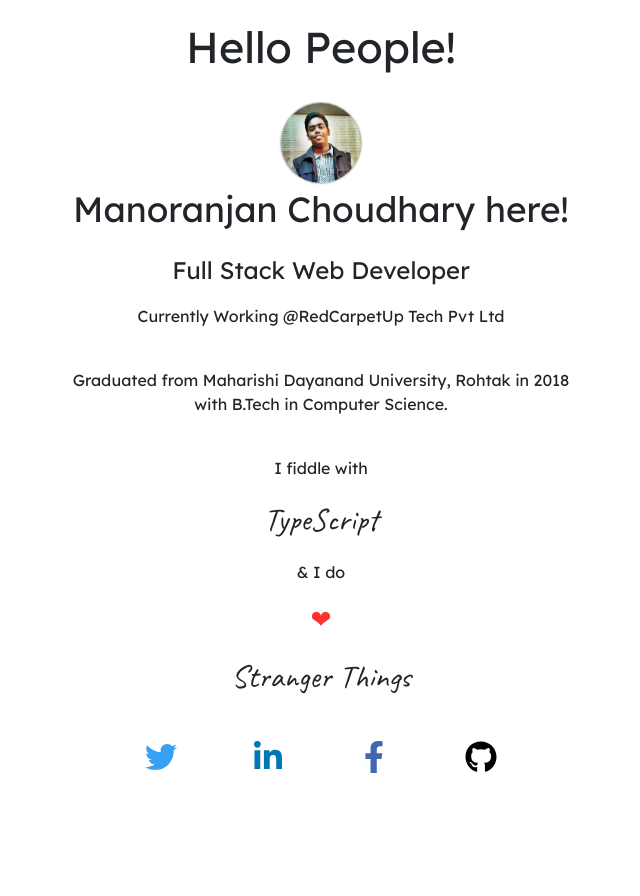
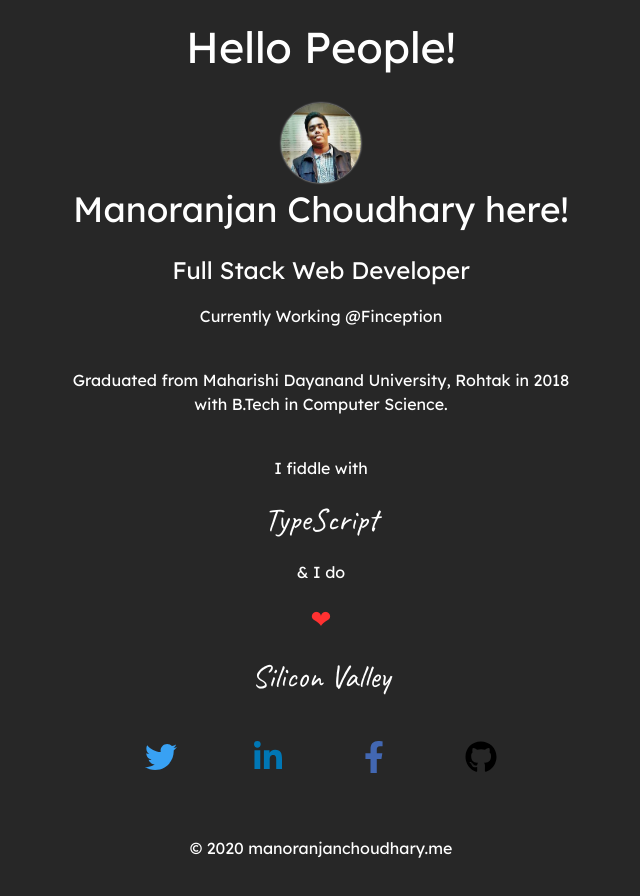
Before and after one commit to monu11296/manoranjanchoudhary.me, a React (Create React App) app: page / in a window 1280 px wide. Shown: the top 896 px of the page, without its empty margins (319-959 px from the left). Before the commit the page ends 800 px from the top, so only its background shows below. Built offline with nearby package versions, Linux system fonts and the light colour scheme.

Commit message:
dark mode - some updates

```diff
--- a/package.json
+++ b/package.json
@@ -15,7 +15,7 @@
     "node-sass": "^4.12.0",
     "react": "^16.9.0",
     "react-dom": "^16.9.0",
-    "react-scripts": "3.1.1",
+    "react-scripts": "3.1.2",
     "typescript": "3.5.3"
   },
   "scripts": {
--- a/src/App.tsx
+++ b/src/App.tsx
@@ -8,7 +8,7 @@ import Intro from './components/intro'
 
 const App: React.FC = () => {
     return (
-    <div className="container-fluid">
+    <div className="container-fluid bg-color">
         <div className={`${styles.App} row`}>
             <div className="col-12">
                 <header>
--- a/src/components/contact.tsx
+++ b/src/components/contact.tsx
@@ -5,34 +5,47 @@ import { FontAwesomeIcon } from '@fortawesome/react-fontawesome';
 import { library } from '@fortawesome/fontawesome-svg-core';
 import { faTwitter, faLinkedinIn, faFacebookF, faGithub } from '@fortawesome/free-brands-svg-icons';
 
+import styles from './style.module.scss'
+
 library.add(faTwitter, faLinkedinIn, faFacebookF, faGithub);
 
 const Contact: React.FC = () => {
     return (
 
         <div className="row">
-                <div className="col-4"></div>
-                <div className="col-1">
-                    <a href="https://twitter.com/mano11296" target = "_blank" rel = "noopener noreferrer">
-                        <FontAwesomeIcon icon={["fab","twitter"]} size="2x" color="#38A1F3"/>
+            <div className='col-12'>
+                <div className="row">
+                    <div className="col-lg-4 col-2"></div>
+                    <div className="col-lg-1 col-2">
+                        <a href="https://twitter.com/mano11296" target="_blank" rel="noopener noreferrer">
+                            <FontAwesomeIcon icon={["fab", "twitter"]} size="2x" color="#38A1F3" />
                         </a>
                     </div>
-                <div className="col-1">
-                    <a href="https://www.linkedin.com/in/monu11296/" target = "_blank" rel = "noopener noreferrer">
-                        <FontAwesomeIcon icon={["fab","linkedin-in"]} size="2x" color="#0077B5"/>
+                    <div className="col-lg-1 col-2">
+                        <a href="https://www.linkedin.com/in/monu11296/" target="_blank" rel="noopener noreferrer">
+                            <FontAwesomeIcon icon={["fab", "linkedin-in"]} size="2x" color="#0077B5" />
                         </a>
                     </div>
-                <div className="col-1">
-                    <a href="https://www.facebook.com/monu11296/" target = "_blank" rel = "noopener noreferrer">
-                        <FontAwesomeIcon icon={["fab","facebook-f"]} size="2x" color="#4267b2"/>
+                    <div className="col-lg-1 col-2">
+                        <a href="https://www.facebook.com/monu11296/" target="_blank" rel="noopener noreferrer">
+                            <FontAwesomeIcon icon={["fab", "facebook-f"]} size="2x" color="#4267b2" />
                         </a>
                     </div>
-                <div className="col-1">
-                    <a href="https://www.github.com/monu11296/" target = "_blank" rel = "noopener noreferrer">
-                        <FontAwesomeIcon icon={["fab","github"]} size="2x" color="#000000"/>
+                    <div className="col-lg-1 col-2">
+                        <a href="https://www.github.com/monu11296/" target="_blank" rel="noopener noreferrer">
+                            <FontAwesomeIcon icon={["fab", "github"]} size="2x" color="#000000" />
                         </a>
                     </div>
-                <div className="col-4"></div>
+                    <div className="col-lg-4 col-2"></div>
+                </div>
+            </div>
+            <div className='col-12'>
+                <div className={`${styles.footer} row footer text-center`}>
+                    <div className="col-12">
+                        <h4 style={{ fontSize: '1rem' }}>© 2020 manoranjanchoudhary.me</h4>
+                    </div>
+                </div>
+            </div>
         </div>
     );
 }
--- a/src/components/intro.tsx
+++ b/src/components/intro.tsx
@@ -12,8 +12,8 @@ const Intro: React.FC = () => {
           <p className = {styles.profile}>Full Stack Web Developer</p>
 
               <p>Currently Working @
-                    <a className={styles.link} href = "https://www.redcarpetup.com/" target = "_blank" rel = "noopener noreferrer">
-                        RedCarpetUp Tech Pvt Ltd
+                    <a href = "https://www.finception.in/" target = "_blank" rel = "noopener noreferrer">
+                        Finception
                     </a>
                 </p>
               <br />
--- a/src/components/love.tsx
+++ b/src/components/love.tsx
@@ -18,7 +18,8 @@ const Love: React.FC = () => {
         'Redis',
         'APIs',
         'Postgres',
-        'SCSS'
+        'SCSS',
+        'React Native'
     ]
 
     const love = [
@@ -26,6 +27,7 @@ const Love: React.FC = () => {
         'Friends',
         'The Office',
         'Stranger Things',
+        'Silicon Valley',
         'Music',
         'Fifa',
         'Technology',
@@ -35,6 +37,7 @@ const Love: React.FC = () => {
         'Overclocking',
         'Hardware Porn',
         'Video Editing',
+        'Delhi',
         'PubG',
         'IAF'
     ]
--- a/src/components/style.module.scss
+++ b/src/components/style.module.scss
@@ -12,16 +12,17 @@
          url('../assets/fonts/caveat-v7-latin-regular.svg#Caveat') format('svg'); /* Legacy iOS */
   }
 
-
 .name {
     font-size: 2.2em;
+    color: #ffffff;
 }
 
 .profile {
     font-size: 1.5em;
+    color: #ffffff;
 }
 
-.link {
+a:link {
     color: inherit;
     text-decoration: none;
 }
@@ -34,4 +35,10 @@
 .love {
     font-size: 2em;
     font-family: 'Caveat', cursive;
+    color: #ffffff;
 }
+
+.footer {
+    margin-top: 4em;
+    text-align: center;
+}
--- a/src/index.css
+++ b/src/index.css
@@ -1 +1,6 @@
 @import '~bootstrap-css-only/css/bootstrap.min.css';
+
+.bg-color {
+    height: 130vh;
+    background-color:#272727;
+}
--- a/src/style.module.scss
+++ b/src/style.module.scss
@@ -17,6 +17,7 @@
 .App {
     text-align: center;
     font-family: 'Lexend Deca', sans-serif;
+    color: #ffffff;
 }
 
 .AppHeader {
@@ -27,5 +28,5 @@
 .Avatar {
     max-width: 80px;
     border-radius: 95%;
-    box-shadow: 0px 0px 2px #232323;
+    box-shadow: 0px 0px 2px #ffffff;
 }
```
Lines whose indentation alone changed are shown as unchanged.
